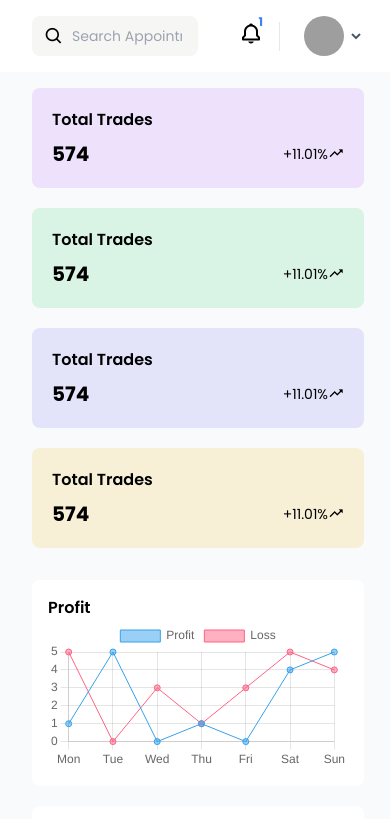
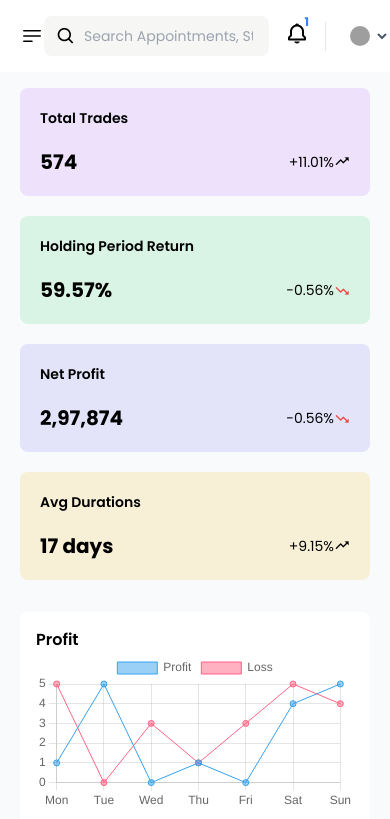
Before and after one commit to FigoArbiansyah/adasgo, a website: page src/index.html in a window 390 px wide. Shown: the top 819 px of the page. Drawn offline with nearby package versions, Linux system fonts and the light colour scheme; grey boxes are pictures that could not be loaded.

Commit message:
responsive navbar

```diff
--- a/src/index.html
+++ b/src/index.html
@@ -15,25 +15,46 @@
       rel="stylesheet"
     />
     <link rel="shortcut icon" href="../favicon.ico" type="image/x-icon" />
-    <title>Admin Dashboard - Adasgo</title>
+    <title>Adasgo - Admin Dashboard</title>
   </head>
   <body>
     <!-- Main Container -->
     <div class="min-h-screen grid md:grid-cols-11">
       <!-- Sidebar -->
-      <aside class="max-md:hidden col-span-2 bg-black p-6">
+      <aside
+        id="sidebar"
+        class="md:block col-span-2 bg-black p-6 responsive-sidebar hidden"
+      >
         <div>
-          <div>
-            <div class="sidebar-title text-white px-2">
-              <i class="block bx bxs-castle scale-150"></i>
-              <h2 class="mt-1 text-xl font-bold">AdasGo</h2>
+          <div class="max-md:flex max-md:justify-between">
+            <div>
+              <div class="sidebar-title text-white px-2">
+                <i class="block bx bxs-castle scale-150"></i>
+                <h2 class="mt-1 text-xl font-bold">AdasGo</h2>
+              </div>
+              <span class="mt-4 block border-t border-slate-100"></span>
             </div>
-            <span class="mt-4 block border-t border-slate-100"></span>
+            <button type="button" class="md:hidden" id="bar-button-2">
+              <svg
+                xmlns="http://www.w3.org/2000/svg"
+                fill="none"
+                viewBox="0 0 24 24"
+                stroke-width="1.5"
+                stroke="currentColor"
+                class="w-6 h-6 text-white"
+              >
+                <path
+                  stroke-linecap="round"
+                  stroke-linejoin="round"
+                  d="M3.75 6.75h16.5M3.75 12h16.5m-16.5 5.25H12"
+                />
+              </svg>
+            </button>
           </div>
           <div class="grid gap-1 mt-5">
             <span>
-              <a href="javascript:void(0);">
-                <div class="sidebar-items">
+              <a href="./index.html">
+                <div class="sidebar-items active-link">
                   <i class="bx bxs-dashboard"></i>
                   <span>Dashboard</span>
                 </div>
@@ -62,7 +83,25 @@
       <!-- Main Content -->
       <div class="bg-gray-50 min-h-screen col-span-9">
         <!-- Navbar -->
-        <header class="px-8 py-4 bg-white grid grid-cols-2">
+        <header
+          class="md:px-8 px-5 py-4 bg-white grid grid-cols-2 max-md:flex max-md:justify-between max-md:items-center"
+        >
+          <button type="button" class="md:hidden" id="bar-button">
+            <svg
+              xmlns="http://www.w3.org/2000/svg"
+              fill="none"
+              viewBox="0 0 24 24"
+              stroke-width="1.5"
+              stroke="currentColor"
+              class="w-6 h-6"
+            >
+              <path
+                stroke-linecap="round"
+                stroke-linejoin="round"
+                d="M3.75 6.75h16.5M3.75 12h16.5m-16.5 5.25H12"
+              />
+            </svg>
+          </button>
           <div class="md:pr-10 relative">
             <input
               type="text"
@@ -122,15 +161,15 @@
             </div>
           </div>
         </header>
-        <main class="px-8 py-4">
+        <main class="md:px-8 px-5 py-4">
           <!-- Card Warpper -->
           <div class="grid md:grid-cols-4 gap-5">
             <!-- Card Component -->
             <div class="p-5 rounded-lg bg-purple-15">
               <div>
-                <h5 class="font-semibold">Total Trades</h5>
+                <h5 class="font-semibold text-sm">Total Trades</h5>
               </div>
-              <div class="mt-2 flex justify-between">
+              <div class="mt-5 flex justify-between">
                 <div>
                   <h4 class="text-xl font-bold">574</h4>
                 </div>
@@ -143,44 +182,44 @@
             <!-- Card Component -->
             <div class="p-5 rounded-lg bg-green-15">
               <div>
-                <h5 class="font-semibold">Total Trades</h5>
+                <h5 class="font-semibold text-sm">Holding Period Return</h5>
               </div>
-              <div class="mt-2 flex justify-between">
+              <div class="mt-5 flex justify-between">
                 <div>
-                  <h4 class="text-xl font-bold">574</h4>
+                  <h4 class="text-xl font-bold">59.57%</h4>
                 </div>
                 <div class="flex items-center">
-                  <span class="text-sm">+11.01%</span>
-                  <i class="bx bx-trending-up"></i>
+                  <span class="text-sm">-0.56%</span>
+                  <i class="bx bx-trending-down text-red-500"></i>
                 </div>
               </div>
             </div>
             <!-- Card Component -->
             <div class="p-5 rounded-lg bg-indigo-15">
               <div>
-                <h5 class="font-semibold">Total Trades</h5>
+                <h5 class="font-semibold text-sm">Net Profit</h5>
               </div>
-              <div class="mt-2 flex justify-between">
+              <div class="mt-5 flex justify-between">
                 <div>
-                  <h4 class="text-xl font-bold">574</h4>
+                  <h4 class="text-xl font-bold">2,97,874</h4>
                 </div>
                 <div class="flex items-center">
-                  <span class="text-sm">+11.01%</span>
-                  <i class="bx bx-trending-up"></i>
+                  <span class="text-sm">-0.56%</span>
+                  <i class="bx bx-trending-down text-red-500"></i>
                 </div>
               </div>
             </div>
             <!-- Card Component -->
             <div class="p-5 rounded-lg bg-yellow-15">
               <div>
-                <h5 class="font-semibold">Total Trades</h5>
+                <h5 class="font-semibold text-sm">Avg Durations</h5>
               </div>
-              <div class="mt-2 flex justify-between">
+              <div class="mt-5 flex justify-between">
                 <div>
-                  <h4 class="text-xl font-bold">574</h4>
+                  <h4 class="text-xl font-bold">17 days</h4>
                 </div>
                 <div class="flex items-center">
-                  <span class="text-sm">+11.01%</span>
+                  <span class="text-sm">+9.15%</span>
                   <i class="bx bx-trending-up"></i>
                 </div>
               </div>
@@ -239,12 +278,6 @@
 
     <!-- Chart JS -->
     <script src="https://cdn.jsdelivr.net/npm/chart.js"></script>
-    <!-- <script
-      src="https://cdnjs.cloudflare.com/ajax/libs/Chart.js/4.4.0/chart.min.js"
-      integrity="sha512-7U4rRB8aGAHGVad3u2jiC7GA5/1YhQcQjxKeaVms/bT66i3LVBMRcBI9KwABNWnxOSwulkuSXxZLGuyfvo7V1A=="
-      crossorigin="anonymous"
-      referrerpolicy="no-referrer"
-    ></script> -->
     <script src="../dist/js/local-chart.js"></script>
     <!-- My JS -->
     <script src="../dist/js/index.js"></script>
--- a/src/input.css
+++ b/src/input.css
@@ -12,6 +12,9 @@
   }
   .sidebar-items {
     @apply p-3 rounded-lg flex gap-2.5 items-center hover:text-white text-sidebar-link hover:bg-slate-100 hover:bg-opacity-10 transition-all ease-in-out duration-300;
+  }
+  .active-link {
+    @apply text-white bg-slate-100 bg-opacity-10;
   }
   .bg-purple-15 {
     @apply bg-purple-500 bg-opacity-[.15];
@@ -28,4 +31,7 @@
   .notification-count {
     @apply text-blue-500 font-bold -top-2 text-xs right-0;
   }
+  .responsive-sidebar {
+    @apply max-md:fixed max-md:top-0 max-md:z-40 max-md:h-screen max-md:w-1/2 max-md:overflow-y-auto;
+  }
 }
```
Also changed, not shown: index.html (+1 -1 lines), dist/css/output.css, dist/js/index.js.
